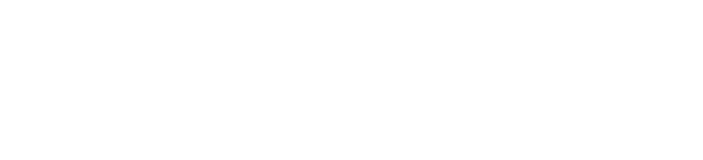
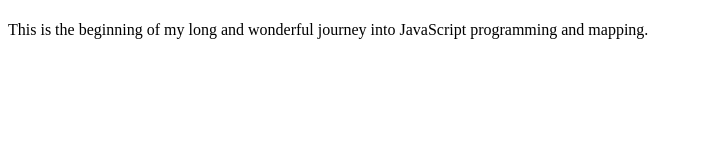
Before and after one commit to nicwill0707/MAP-672, a plain HTML site: page module-01/index.html in a window 1280 px wide. Shown: the whole page, without its empty margins (0-703 px from the left). Drawn offline with Linux system fonts and the light colour scheme.

Commit message:
new intro
new intro

```diff
--- a/module-01/index.html
+++ b/module-01/index.html
@@ -7,5 +7,7 @@
 </head>
 <body>
 <h1></h1>
+<p>This is the beginning of my long and wonderful journey into
+ JavaScript programming and mapping.</p>
 </body>
 </html>
```
